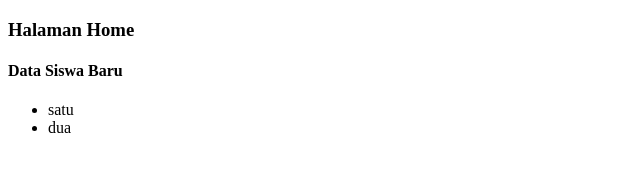
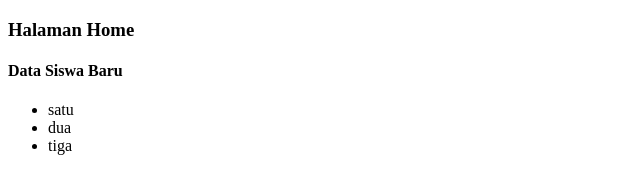
Before and after one commit to devrob67/test-revo, a plain HTML site: page index.html in a window 1280 px wide. Shown: the full height of the page, 0-640 px from the left. Drawn offline with Linux system fonts and the light colour scheme.

Commit message:
edit index

```diff
--- a/index.html
+++ b/index.html
@@ -12,6 +12,7 @@
     <ul>
         <li>satu</li>
         <li>dua</li>
+        <li>tiga</li>
     </ul>
 
 </body>
```
